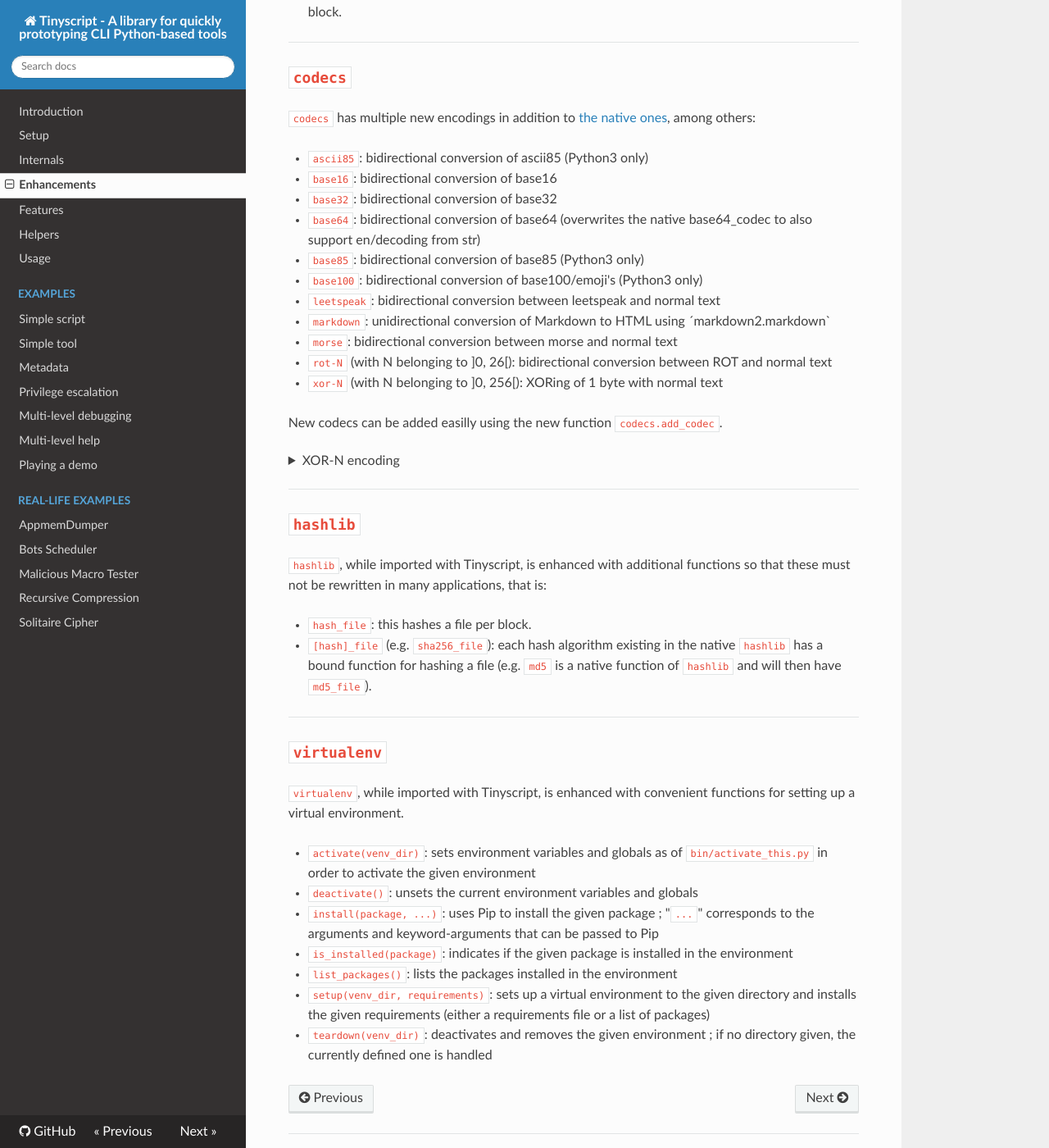
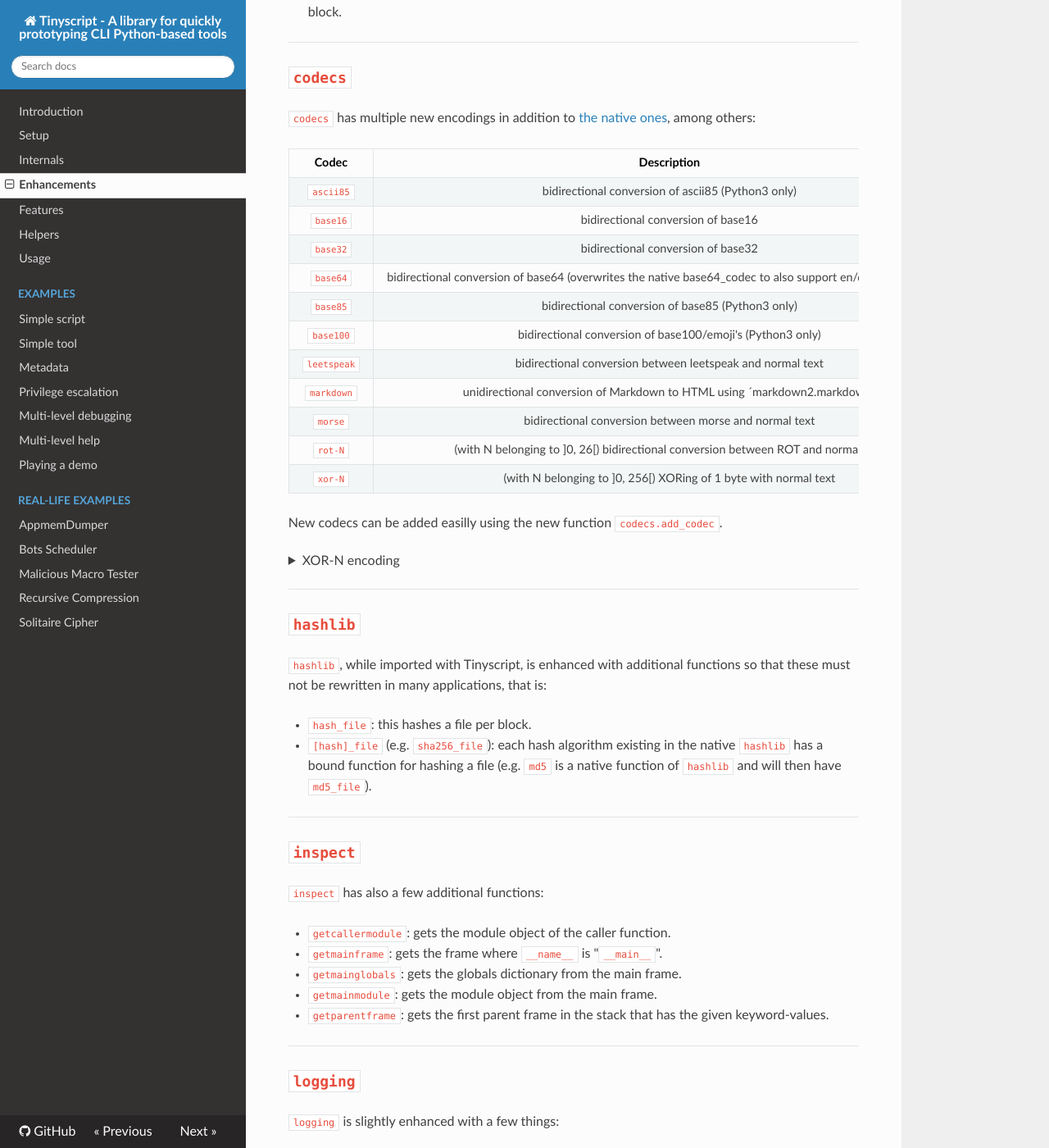
Before and after one commit to dhondta/python-tinyscript, an MkDocs documentation site: the page built from docs/enhancements.md, in a window 1280 px wide and 1400 px high, scrolled down 766 px. Shown: the whole window at 82% size. Built offline with MkDocs 1.6.1, drawn with Linux system fonts in a browser that asks for light colours; nearby versions of some CDN libraries; old or Windows-style settings are respelled for this version of MkDocs; some of the changed text lies outside the part shown.

Commit message:
Added preimports.inspect

```diff
--- a/docs/enhancements.md
+++ b/docs/enhancements.md
@@ -24,17 +24,19 @@
 
 `codecs` has multiple new encodings in addition to [the native ones](https://docs.python.org/3.8/library/codecs.html#standard-encodings), among others:
 
-- `ascii85`: bidirectional conversion of ascii85 (Python3 only)
-- `base16`: bidirectional conversion of base16
-- `base32`: bidirectional conversion of base32
-- `base64`: bidirectional conversion of base64 (overwrites the native base64_codec to also support en/decoding from str)
-- `base85`: bidirectional conversion of base85 (Python3 only)
-- `base100`: bidirectional conversion of base100/emoji's (Python3 only)
-- `leetspeak`: bidirectional conversion between leetspeak and normal text
-- `markdown`: unidirectional conversion of Markdown to HTML using ´markdown2.markdown`
-- `morse`: bidirectional conversion between morse and normal text
-- `rot-N` (with N belonging to ]0, 26[): bidirectional conversion between ROT and normal text
-- `xor-N` (with N belonging to ]0, 256[): XORing of 1 byte with normal text
+**Codec** | **Description**
+:---: | :---:
+`ascii85` | bidirectional conversion of ascii85 (Python3 only)
+`base16` | bidirectional conversion of base16
+`base32` | bidirectional conversion of base32
+`base64` | bidirectional conversion of base64 (overwrites the native base64_codec to also support en/decoding from str)
+`base85` | bidirectional conversion of base85 (Python3 only)
+`base100` | bidirectional conversion of base100/emoji's (Python3 only)
+`leetspeak` | bidirectional conversion between leetspeak and normal text
+`markdown` | unidirectional conversion of Markdown to HTML using ´markdown2.markdown`
+`morse` | bidirectional conversion between morse and normal text
+`rot-N` | (with N belonging to ]0, 26[) bidirectional conversion between ROT and normal text
+`xor-N` | (with N belonging to ]0, 256[) XORing of 1 byte with normal text
 
 New codecs can be added easilly using the new function `codecs.add_codec`.
 
@@ -69,14 +71,39 @@
 
 -----
 
+## `inspect`
+
+`inspect` has also a few additional functions:
+
+- `getcallermodule`: gets the module object of the caller function.
+- `getmainframe`: gets the frame where `__name__` is "`__main__`".
+- `getmainglobals`: gets the globals dictionary from the main frame.
+- `getmainmodule`: gets the module object from the main frame.
+- `getparentframe`: gets the first parent frame in the stack that has the given keyword-values.
+
+-----
+
+## `logging`
+
+`logging` is slightly enhanced with a few things:
+
+- `addLogLevel`: adds a custom log level (with a color).
+- `bindLogger`: decorates a function or method to provide a logger inside (`self.logger` for a method, `logger` for a function).
+- `delLevelName`: deletes a level from the registry by its name or integer.
+- `delLogLevel`: deletes a log level, that is, its complete definition.
+- `nullLogger`: a ready-to-use null logger.
+- `setLogger` / `setLoggers`: sets respectively one or multiple loggers using Tinyscript's logger configuration.
+
+-----
+
 ## `virtualenv`
 
 `virtualenv`, while imported with Tinyscript, is enhanced with convenient functions for setting up a virtual environment.
 
-- `activate(venv_dir)`: sets environment variables and globals as of `bin/activate_this.py` in order to activate the given environment
-- `deactivate()`: unsets the current environment variables and globals
-- `install(package, ...)`: uses Pip to install the given package ; "`...`" corresponds to the arguments and keyword-arguments that can be passed to Pip
-- `is_installed(package)`: indicates if the given package is installed in the environment
-- `list_packages()`: lists the packages installed in the environment
-- `setup(venv_dir, requirements)`: sets up a virtual environment to the given directory and installs the given requirements (either a requirements file or a list of packages)
-- `teardown(venv_dir)`: deactivates and removes the given environment ; if no directory given, the currently defined one is handled
+- `activate(venv_dir)`: sets environment variables and globals as of `bin/activate_this.py` in order to activate the given environment.
+- `deactivate()`: unsets the current environment variables and globals.
+- `install(package, ...)`: uses Pip to install the given package ; "`...`" corresponds to the arguments and keyword-arguments that can be passed to Pip.
+- `is_installed(package)`: indicates if the given package is installed in the environment.
+- `list_packages()`: lists the packages installed in the environment.
+- `setup(venv_dir, requirements)`: sets up a virtual environment to the given directory and installs the given requirements (either a requirements file or a list of packages).
+- `teardown(venv_dir)`: deactivates and removes the given environment ; if no directory given, the currently defined one is handled.
```
Also changed, not shown: 4 other files.
